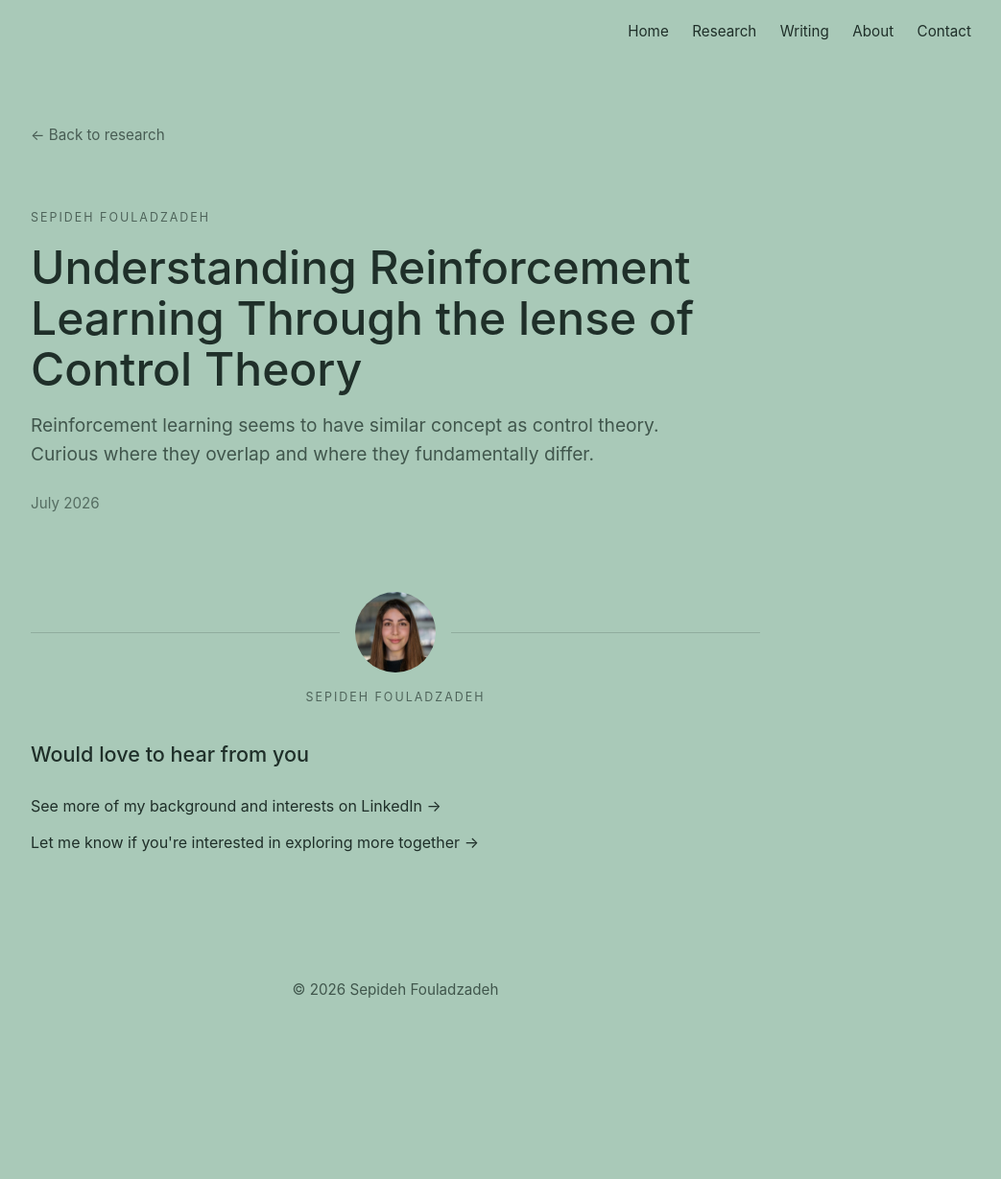
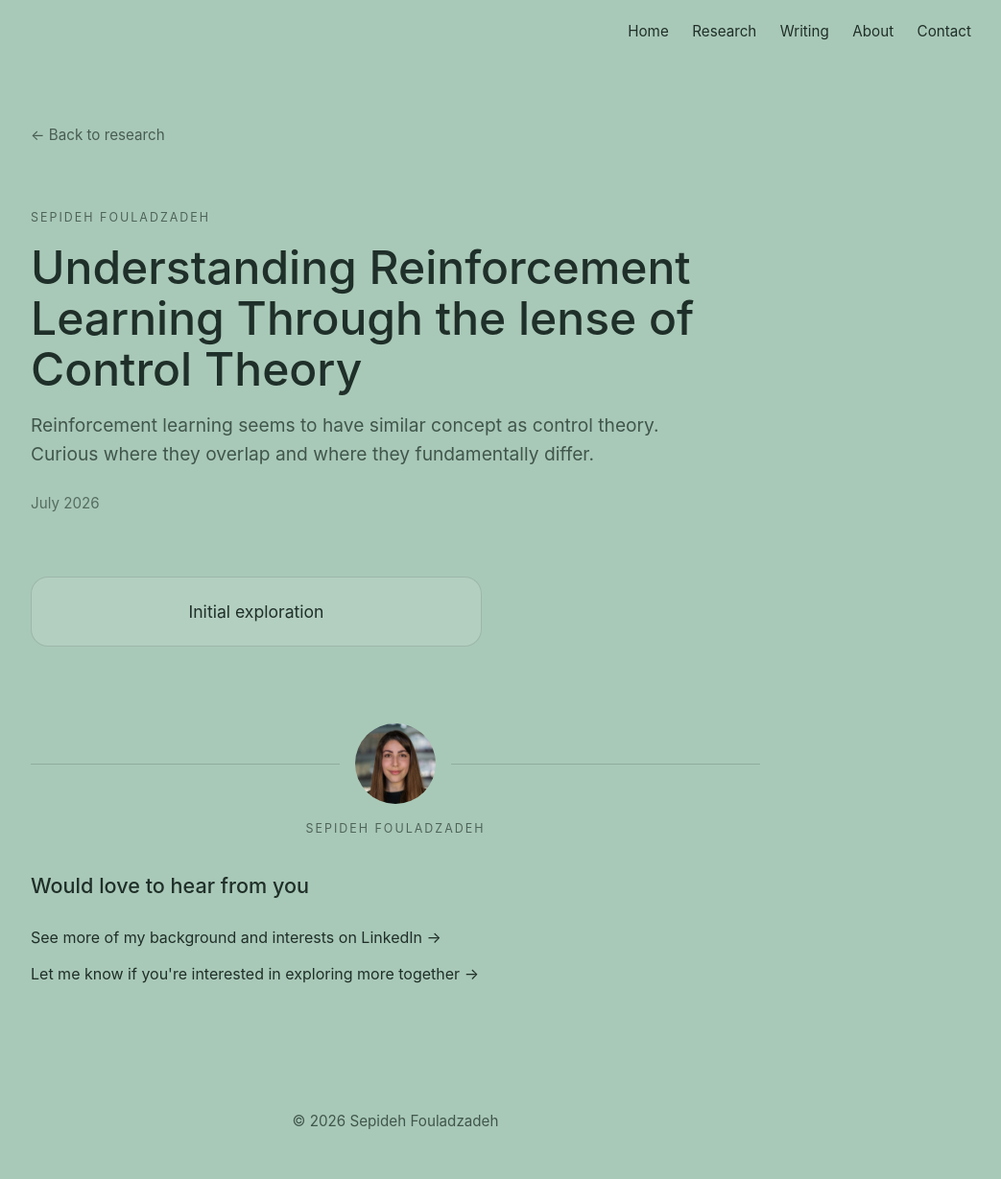
Before and after one commit to SepidehFouladzadeh/SepidehFouladzadeh.github.io, a Jekyll site: the page built from _posts/2026-07-15-RL-Control.md, in a window 1280 px wide. Shown: the whole page at 96% size, without its empty margins (228-1271 px from the left). Built offline with Jekyll 4.4.1, drawn with Linux system fonts in a browser that asks for light colours; before the commit the page ends 1092 px from its top, so only the background shows below that.

Commit message:
research exploration md upgrade

```diff
--- a/_layouts/exploration.html
+++ b/_layouts/exploration.html
@@ -123,6 +123,53 @@
       padding-left: 1.5rem;
       border-left: 1px solid rgba(31, 47, 41, 0.35);
       color: #40564c;
+    }
+
+    .thought-step {
+    position: relative;
+    }
+
+    .thought-node {
+    width: 420px;
+    padding: 1.2rem 1.5rem;
+    border: 1px solid rgba(31, 47, 41, 0.15);
+    border-radius: 18px;
+    background: rgba(255, 255, 255, 0.12);
+    text-align: center;
+    cursor: default;
+    }
+
+    .thought-cloud {
+    position: absolute;
+    top: 50%;
+    left: calc(100% + 25px);
+    transform: translateY(-50%) translateX(-8px);
+
+    width: 320px;
+    padding: 1.5rem;
+
+    background: #b8d3c5;
+    border: 1px solid rgba(31, 47, 41, 0.15);
+    border-radius: 24px;
+
+    box-shadow: 0 12px 35px rgba(31, 47, 41, 0.12);
+
+    opacity: 0;
+    visibility: hidden;
+    pointer-events: none;
+
+    transition:
+        opacity 0.25s ease,
+        transform 0.25s ease;
+
+    z-index: 10;
+    }
+
+    .thought-step:hover .thought-cloud {
+    opacity: 1;
+    visibility: visible;
+    pointer-events: auto;
+    transform: translateY(-50%) translateX(0);
     }
 
     .author-break {
--- a/_posts/2026-07-15-RL-Control.md
+++ b/_posts/2026-07-15-RL-Control.md
@@ -7,3 +7,23 @@
 linkedin_url: "https://www.linkedin.com/in/sepideh-fouladzadeh/"
 permalink: /research/rl-vs-control/
 ---
+
+<div class="thought-step">
+
+  <div class="thought-node">
+    Initial exploration
+  </div>
+
+  <div class="thought-cloud">
+    <h3>What I tried</h3>
+
+    <p>
+      Started with
+    </p>
+
+    <p>
+      This made me curious whether
+    </p>
+  </div>
+
+</div>
```
